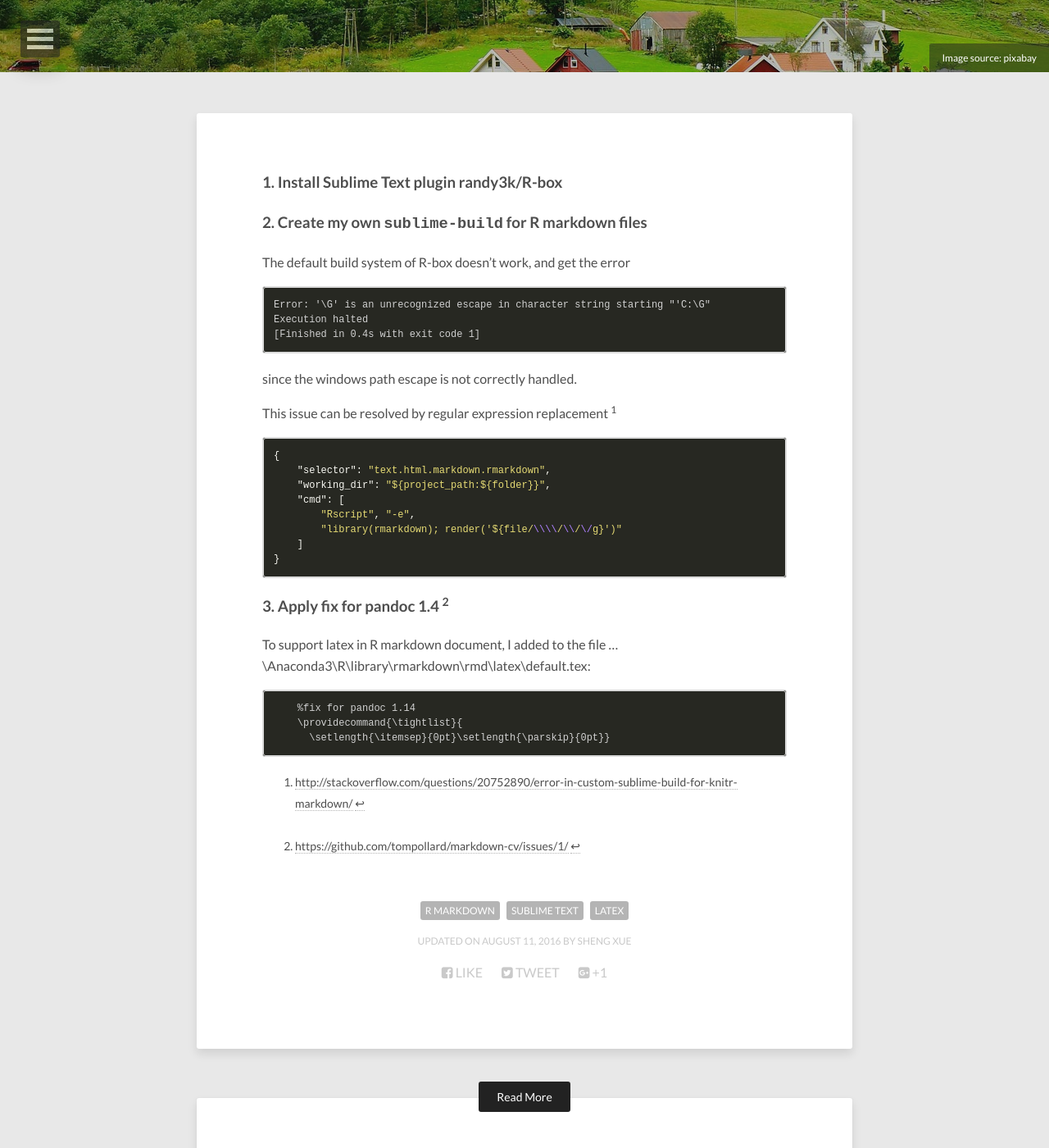
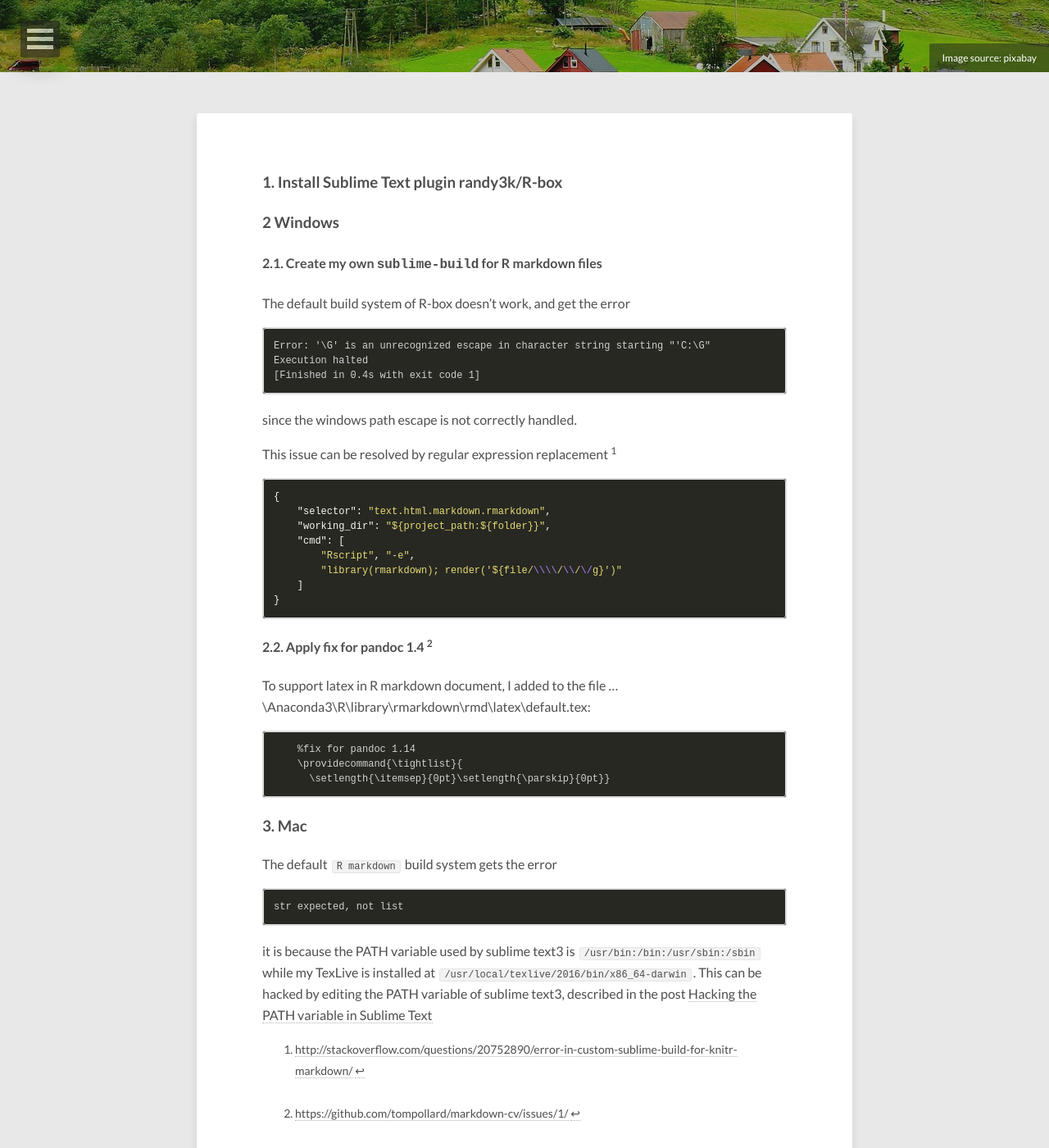
Before and after one commit to shengxue/shengxue.github.io, a Jekyll site: the page built from _posts/2016-08-10- R-markdown.md, in a window 1280 px wide and 1400 px high, scrolled down 312 px. Shown: the whole window at 82% size. Built offline with Jekyll 4.4.1, drawn with Linux system fonts in a browser that asks for light colours; nearby versions of some CDN libraries.

Commit message:
r-markdown on mac

````diff
--- a/_posts/2016-08-10- R-markdown.md
+++ b/_posts/2016-08-10- R-markdown.md
@@ -12,7 +12,9 @@ image:
 
 ### 1. Install Sublime Text plugin [randy3k/R-box](https://github.com/randy3k/R-Box)
 
-### 2. Create my own `sublime-build` for R markdown files
+### 2 Windows
+
+#### 2.1. Create my own `sublime-build` for R markdown files
 
 The default build system of R-box doesn't work, and get the error
 
@@ -35,7 +37,7 @@ This issue can be resolved by regular expression replacement [^1]
 }
 ```
 
-### 3. Apply fix for pandoc 1.4 [^2]
+#### 2.2. Apply fix for pandoc 1.4 [^2]
 
 To support latex in R markdown document, I added to the file ...\Anaconda3\R\library\rmarkdown\rmd\latex\default.tex:
 
@@ -45,5 +47,12 @@ To support latex in R markdown document, I added to the file ...\Anaconda3\R\lib
       \setlength{\itemsep}{0pt}\setlength{\parskip}{0pt}}
 ```
 
+### 3. Mac
+The default `R markdown` build system gets the error
+
+    str expected, not list
+
+it is because the PATH variable used by sublime text3 is `/usr/bin:/bin:/usr/sbin:/sbin` while my TexLive is installed at `/usr/local/texlive/2016/bin/x86_64-darwin`. This can be hacked by editing the PATH variable of sublime text3, described in the post [Hacking the PATH variable in Sublime Text](http://robdodson.me/hacking-the-path-variable-in-sublime-text/)
+
 [^1]: <http://stackoverflow.com/questions/20752890/error-in-custom-sublime-build-for-knitr-markdown/>
 [^2]: <https://github.com/tompollard/markdown-cv/issues/1/>
````
